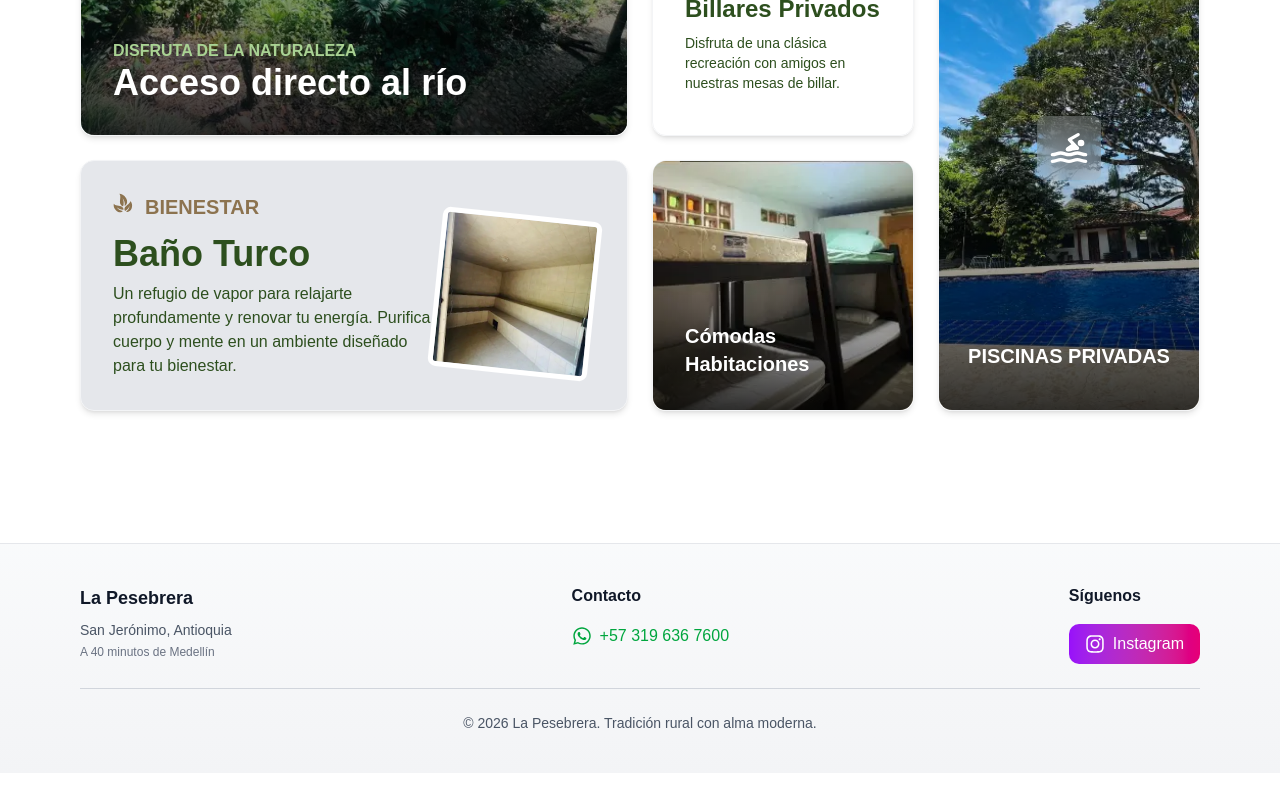
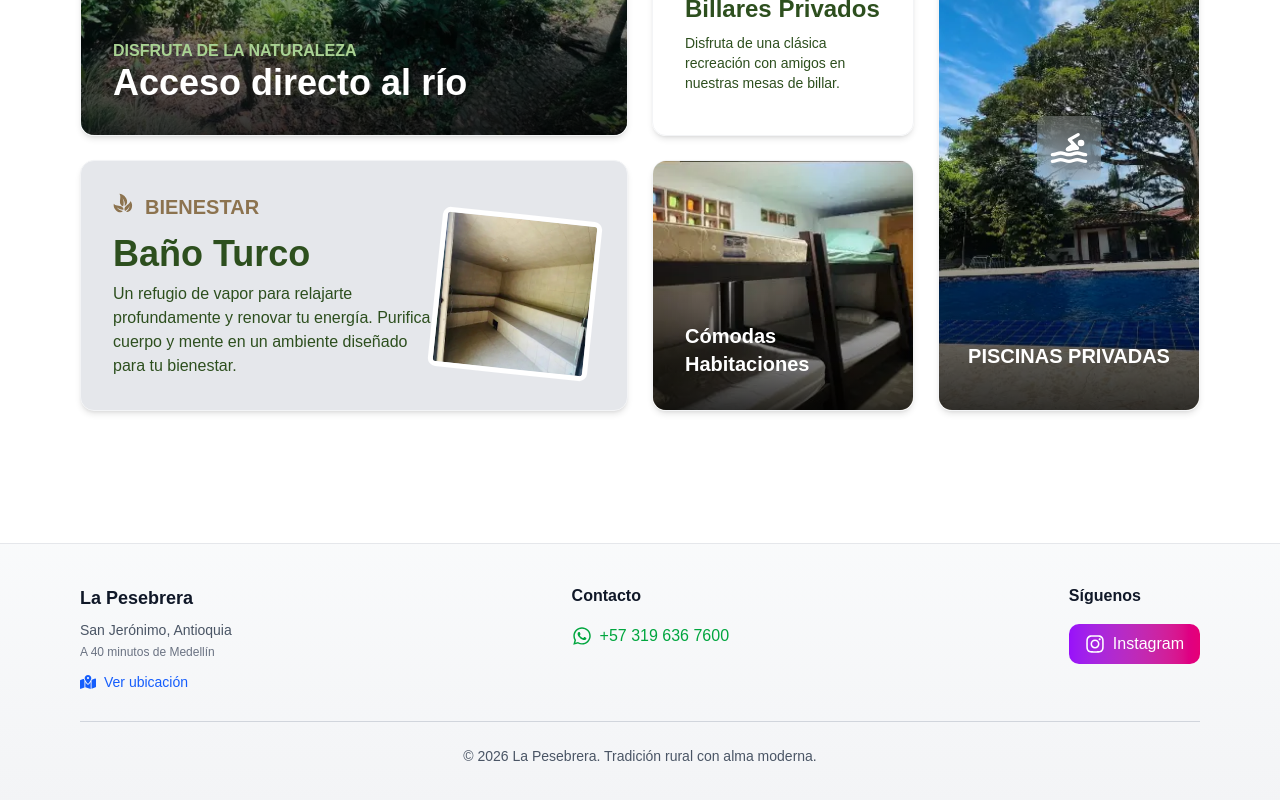
Before and after one commit to scarlos723/finca-la-pesebrera, a React (Vite) app: page / in a window 1280 px wide. Shown: the part 2947-3747 px from the top of the page. Before the commit the page ends 3720 px from the top, so only its background shows below. Built offline with nearby package versions, Linux system fonts and the light colour scheme.

Commit message:
add maps link to footer

```diff
--- a/src/components/Footer.tsx
+++ b/src/components/Footer.tsx
@@ -1,4 +1,4 @@
-import { FaInstagram, FaWhatsapp } from "react-icons/fa6";
+import { FaInstagram, FaWhatsapp, FaMapLocationDot } from "react-icons/fa6";
 
 export const Footer = () => {
   const today = new Date().getFullYear();
@@ -11,6 +11,15 @@ export const Footer = () => {
             <p className="font-bold text-lg text-gray-900 mb-2">La Pesebrera</p>
             <p className="text-gray-600 text-sm mb-1">San Jerónimo, Antioquia</p>
             <p className="text-gray-500 text-xs">A 40 minutos de Medellín</p>
+            <a
+              href="https://maps.app.goo.gl/zEvCcxyULbiDa6Ta8"
+              target="_blank"
+              rel="noopener noreferrer"
+              className="inline-flex items-center gap-2 text-blue-600 hover:text-blue-700 transition font-medium mt-3 text-sm"
+            >
+              <FaMapLocationDot className="size-4" />
+              <span>Ver ubicación</span>
+            </a>
           </div>
 
           {/* Contacto */}
```
